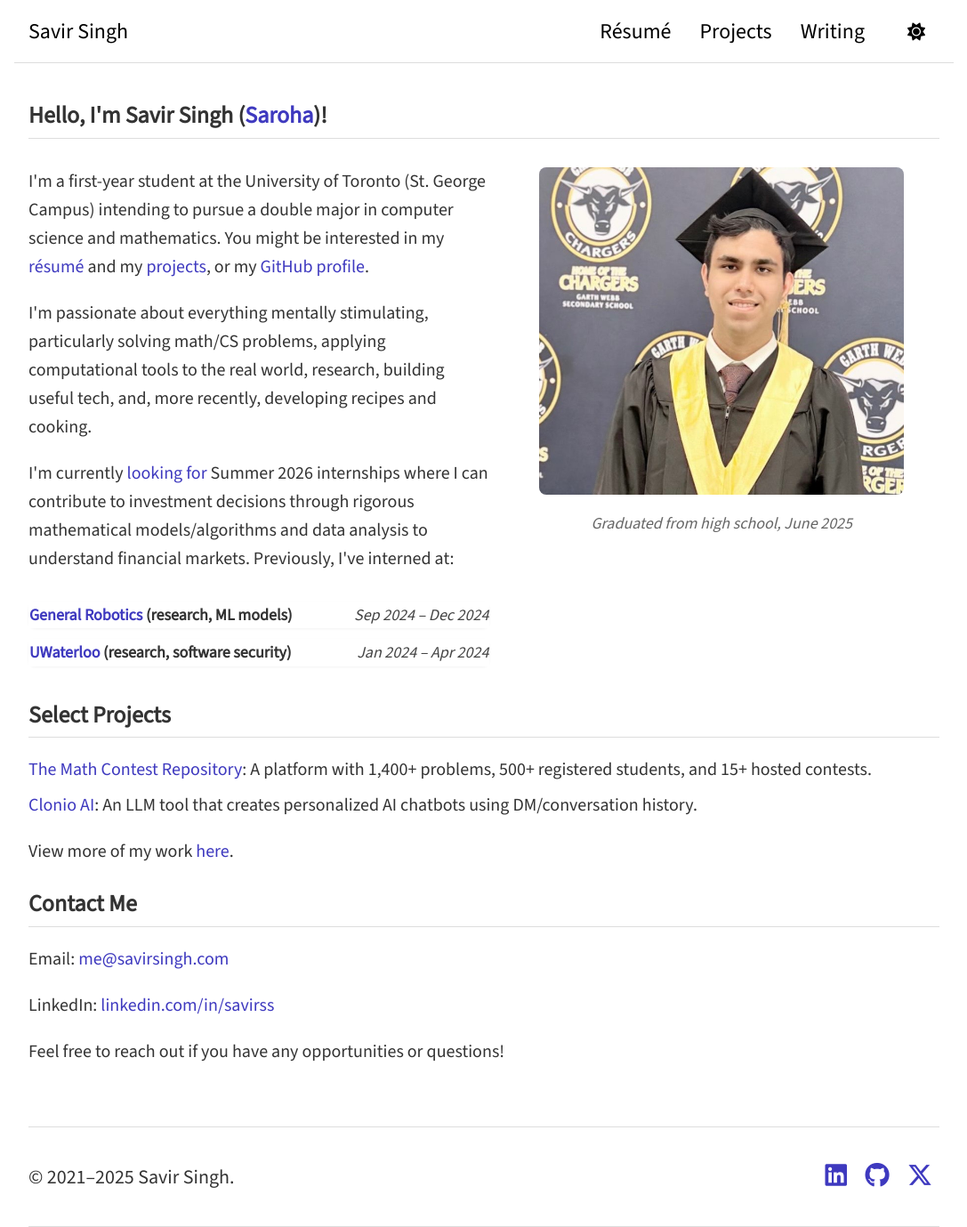
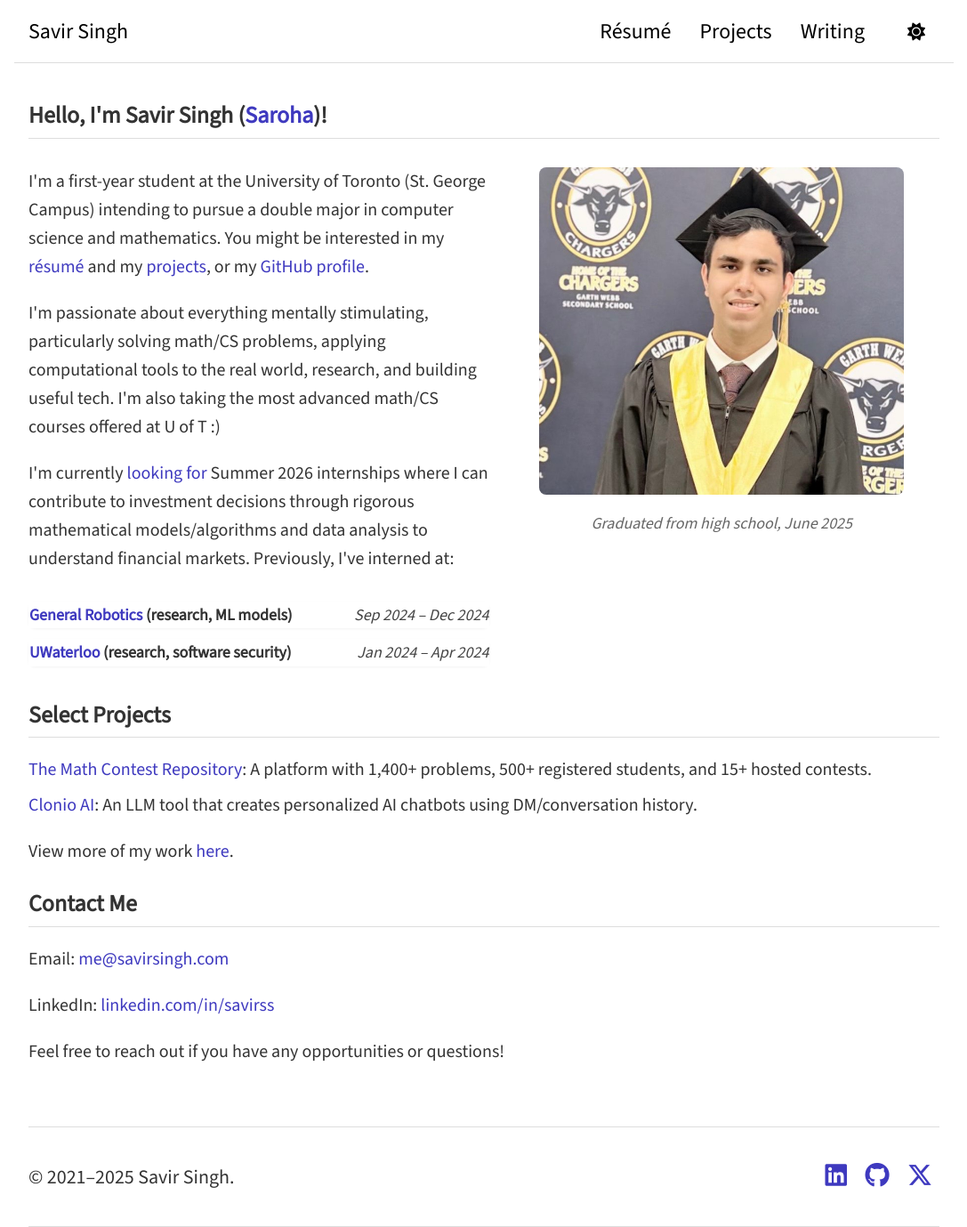
Before and after one commit to savirsingh/savirsingh.github.io, a Jekyll site: the page built from index.html, in a window 1280 px wide. Shown: the whole page at 89% size, without its empty margins (96-1183 px from the left). Built offline with Jekyll 4.4.1, drawn with Linux system fonts in a browser that asks for light colours; the list of posts is cut into pages by our own code.

Commit message:
Update index.html

```diff
--- a/index.html
+++ b/index.html
@@ -8,7 +8,7 @@ title: Home
   <div class="about-container">
     <div class="about-text">
       <p>I'm a first-year student at the University of Toronto (St. George Campus) intending to pursue a double major in computer science and mathematics. You might be interested in my <a href="/resume">résumé</a> and my <a href="/projects">projects</a>, or my <a href="https://github.com/savirsingh">GitHub profile</a>.</p>
-      <p>I'm passionate about everything mentally stimulating, particularly solving math/CS problems, applying computational tools to the real world, research, building useful tech, and, more recently, developing recipes and cooking.</p>
+      <p>I'm passionate about everything mentally stimulating, particularly solving math/CS problems, applying computational tools to the real world, research, and building useful tech. I'm also taking the most advanced math/CS courses offered at U of T :)</p>
       <p>I'm currently <a href="https://linkedin.com/in/savirss">looking for</a> Summer 2026 internships where I can contribute to investment decisions through rigorous mathematical models/algorithms and data analysis to understand financial markets. Previously, I've interned at:</p>
   <table class="internship-table">
     <tbody>
```
